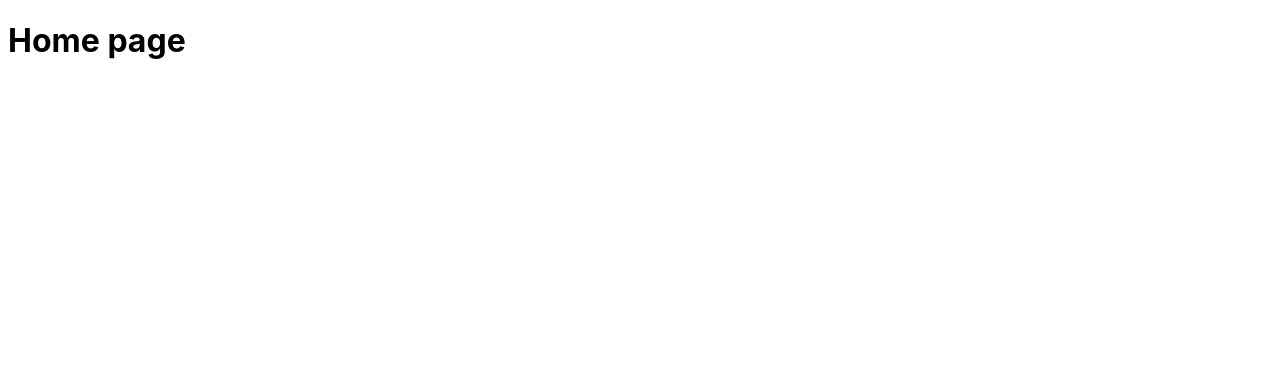
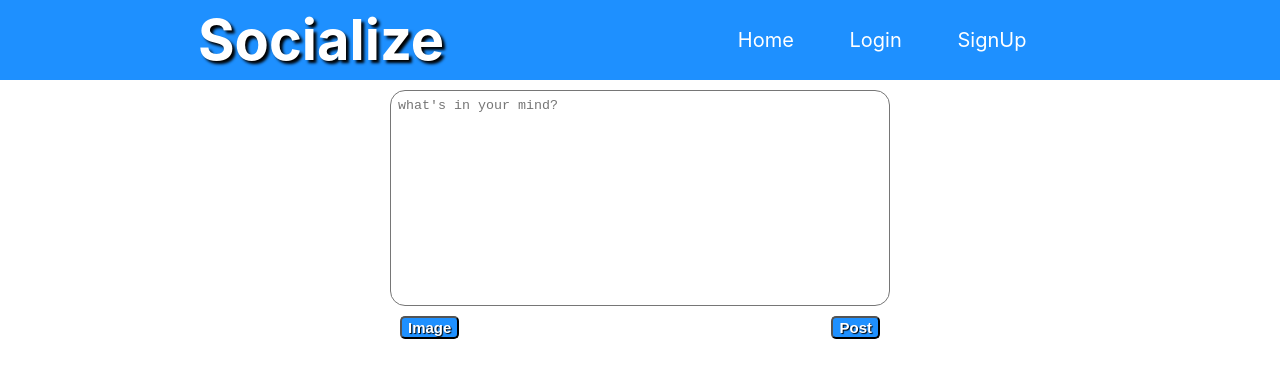
Before and after one commit to vishnu-thiyagarajan/react_fb, a React (Create React App) app: page / in a window 1280 px wide. Shown: the top 378 px of the page. Built offline with nearby package versions, Linux system fonts and the light colour scheme.

Commit message:
home page structuring

```diff
--- a/package.json
+++ b/package.json
@@ -10,7 +10,8 @@
     "react": "^16.12.0",
     "react-dom": "^16.12.0",
     "react-router-dom": "^5.1.2",
-    "react-scripts": "3.4.0"
+    "react-scripts": "3.4.0",
+    "styled-components": "^5.0.1"
   },
   "scripts": {
     "start": "react-scripts start",
--- a/public/index.html
+++ b/public/index.html
@@ -24,7 +24,7 @@
       work correctly both with client-side routing and a non-root public URL.
       Learn how to configure a non-root public URL by running `npm run build`.
     -->
-    <title>React App</title>
+    <title>Socialize</title>
   </head>
   <body>
     <noscript>You need to enable JavaScript to run this app.</noscript>
--- a/src/App.css
+++ b/src/App.css
@@ -1,4 +1,5 @@
 html,body{
+  margin: 0;
   font-family: -apple-system, BlinkMacSystemFont, 'Segoe UI', 'Roboto', 'Oxygen',
     'Ubuntu', 'Cantarell', 'Fira Sans', 'Droid Sans', 'Helvetica Neue',
     sans-serif;
--- a/src/App.js
+++ b/src/App.js
@@ -1,25 +1,22 @@
-import React, { Component } from 'react'
+import React from 'react'
 import { BrowserRouter as Router, Route, Switch } from 'react-router-dom'
-
+import NavBar from './components/NavBar'
 import home from './pages/home'
 import login from './pages/login'
 import signup from './pages/signup'
 import './App.css'
 
-class App extends Component {
-  render () {
+function App () {
   return (
-      <div className='App'>
     <Router>
+      <NavBar />
       <Switch>
         <Route exact path='/' component={home} />
         <Route exact path='/login' component={login} />
         <Route exact path='/signup' component={signup} />
       </Switch>
     </Router>
-      </div>
   )
-  }
 }
 
 export default App
--- /dev/null
+++ b/src/components/NavBar.js
@@ -0,0 +1,50 @@
+import React from 'react'
+import styled from 'styled-components'
+import { Link } from 'react-router-dom'
+
+const DesknavBar = styled.nav`
+  display: flex;
+  flex-flow: row nowrap;
+  justify-content: space-evenly;
+  align-items: center;
+  background-color: DodgerBlue;
+  color: white;
+  height: 10vh;
+
+  .logo{
+    font-size: 7vh;
+    font-weight: bold;
+    text-shadow: 3px 3px 3px black;
+  }
+
+  .nav-links{
+    display: flex;
+    flex-flow: row nowrap;
+    justify-content: space-evenly;
+    align-items: center;
+    width: 50vh;
+    list-style: none;
+  }
+
+  .link{
+    color: white;
+    font-size: 2.5vh;
+    text-decoration: none;
+  }
+`
+const NavBar = () => {
+  return (
+    <div>
+      <DesknavBar>
+        <div className='logo'>Socialize</div>
+        <ul className='nav-links'>
+          <li><Link to='/' className='link'>Home</Link></li>
+          <li><Link to='/login' className='link'>Login</Link></li>
+          <li><Link to='/signup' className='link'>SignUp</Link></li>
+        </ul>
+      </DesknavBar>
+    </div>
+  )
+}
+
+export default NavBar
--- a/src/pages/home.js
+++ b/src/pages/home.js
@@ -1,11 +1,81 @@
-import React, { Component } from 'react'
+import React, { useState } from 'react'
+import styled from 'styled-components'
+const obj = []
+const Container = styled.section`
+  margin: auto;
+  margin-top: 10px;
+  display: flex;
+  flex-flow: column;
+  max-width: 500px;
 
-class home extends Component {
-  render () {
-    return (
-      <div><h1>Home page</h1></div>
-    )
+  .controls {
+    margin: 10px;
+    display: flex;
+    justify-content: space-between;
+    flex-flow: row;
+    flex-direction: row;
   }
+`
+const PostContainer = styled.section`
+  margin: 10px;
+  border-radius: 10px;
+  border: 2px solid lightgrey;
+  padding: 20px;
+  display: flex;
+  flex-flow: column;
+  word-wrap: break-word;
+  .user {
+    display: block;
+    max-width: 250px;
+    align-self: flex-end;
+    white-space: nowrap;
+    overflow: hidden;
+    text-overflow: ellipsis;
+  }
+`
+const TextArea = styled.textarea`
+  height: 200px;
+  border-radius: 15px;
+  resize: none;
+  outline: none;
+  padding: 7px;
+`
+const Button = styled.button`
+  background-color: DodgerBlue;
+  outline: none;
+  border-radius: 5px;
+  color: white;
+  font-size: 15px;
+  font-weight: bold;
+  text-shadow: 1px 1px 1px black;
+`
+const Home = () => {
+  const [value, setValue] = useState('')
+  const postData = () => {
+    obj.push(value)
+    setValue('')
+  }
+  return (
+    <div>
+      <Container>
+        <TextArea
+          placeholder="what's in your mind?" rows='10' cols='60' value={value}
+          onChange={(e) => { setValue(e.target.value) }}
+        />
+        <div className='controls'>
+          <div><Button>Image</Button></div>
+          <div><Button onClick={postData}>Post</Button></div>
+        </div>
+        {obj.map((_item, _id) => {
+          return (
+            <PostContainer key={_id}>{_item}
+              <div className='user'>default user</div>
+            </PostContainer>
+          )
+        })}
+      </Container>
+    </div>
+  )
 }
 
-export default home
+export default Home
--- a/src/pages/login.js
+++ b/src/pages/login.js
@@ -1,11 +1,9 @@
-import React, { Component } from 'react'
+import React from 'react'
 
-class login extends Component {
-  render () {
-    return (
-      <div><h1>login page</h1></div>
-    )
-  }
+function login () {
+  return (
+    <div><h1>login page</h1></div>
+  )
 }
 
 export default login
--- a/src/pages/signup.js
+++ b/src/pages/signup.js
@@ -1,11 +1,9 @@
-import React, { Component } from 'react'
+import React from 'react'
 
-class signup extends Component {
-  render () {
-    return (
-      <div><h1>signup page</h1></div>
-    )
-  }
+function signup () {
+  return (
+    <div><h1>signup page</h1></div>
+  )
 }
 
 export default signup
```
Also changed, not shown: src/components/navbar.js (deleted, +0 -11 lines), public/favi.png, src/images/socialize.png (added). Lines whose indentation alone changed are shown as unchanged.
